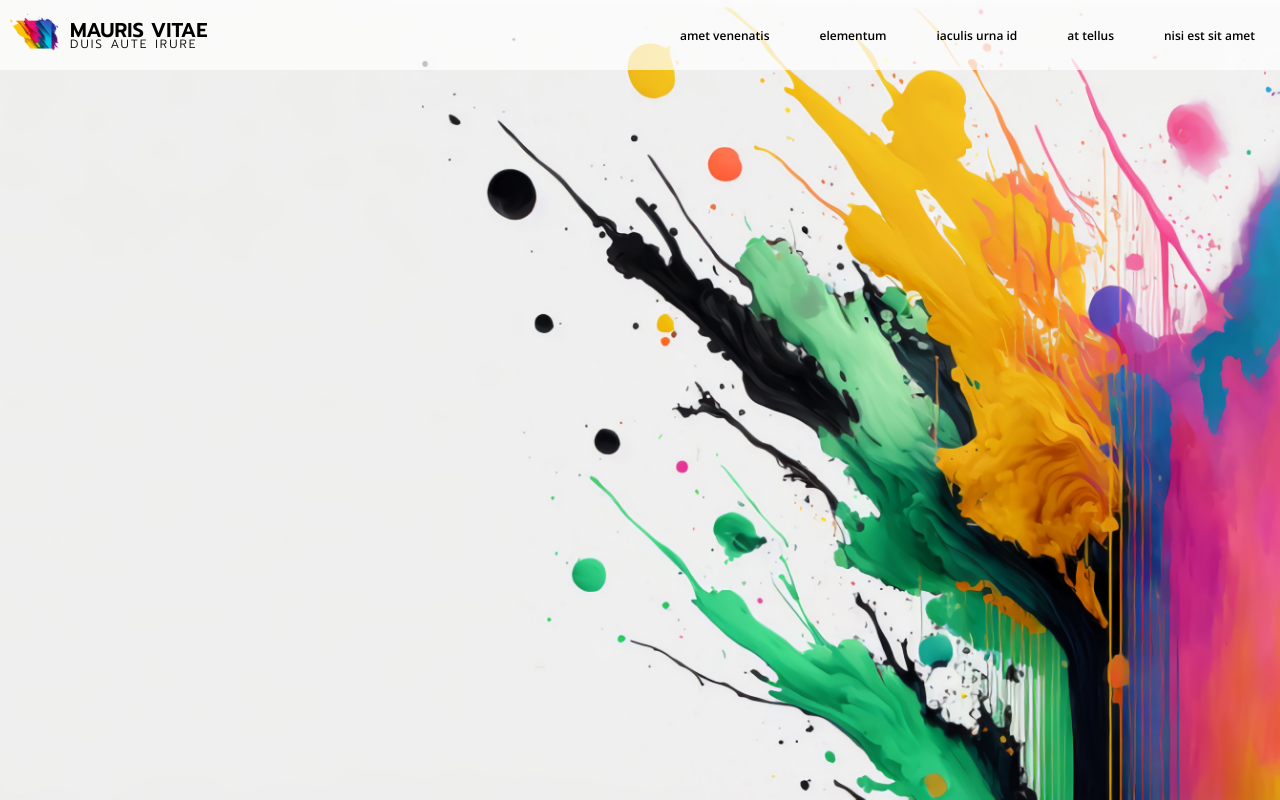
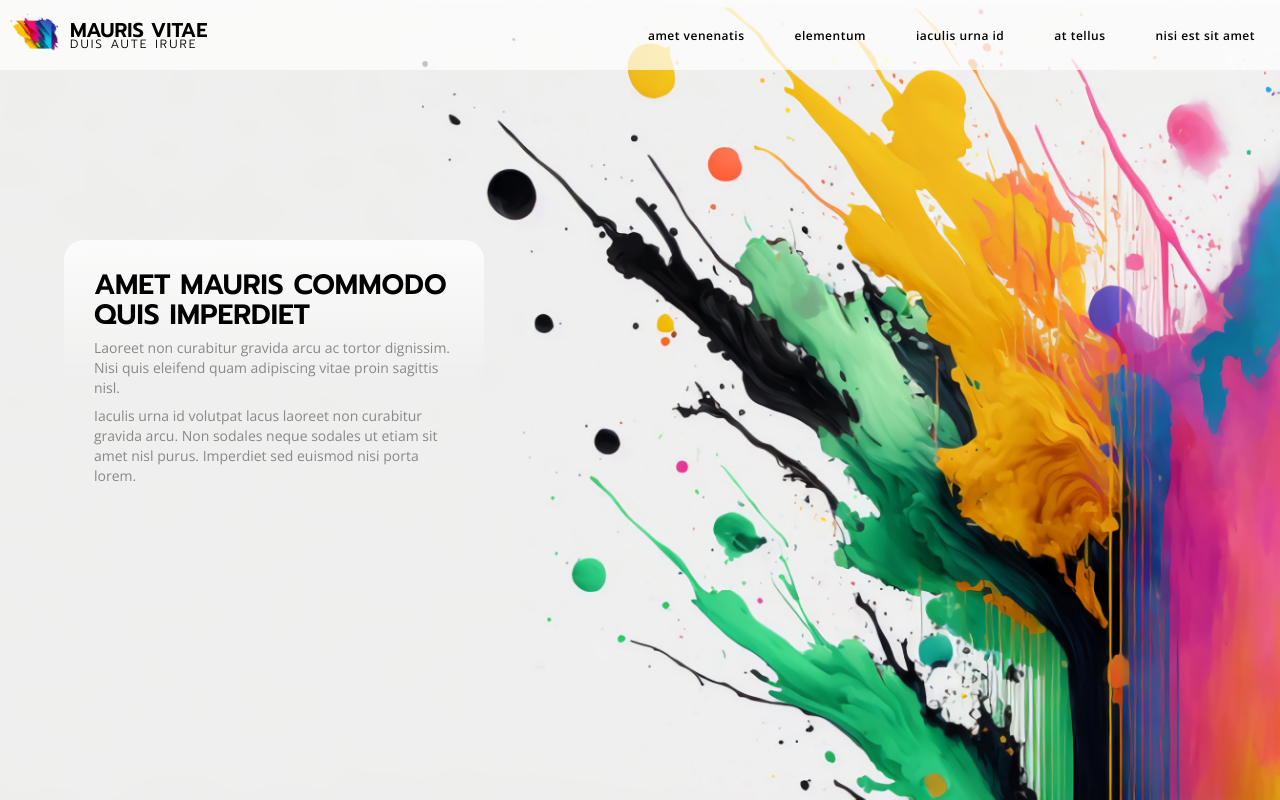
Before and after one commit to Jeff0Brewer/paint-layout, a Next.js app: page / in a window 1280 px wide. Built offline with nearby package versions, Linux system fonts and the light colour scheme.

Commit message:
init intro component

```diff
--- /dev/null
+++ b/components/intro.tsx
@@ -0,0 +1,21 @@
+import React from 'react'
+import styles from '../styles/Intro.module.css'
+
+const Intro = () => {
+    return (
+        <article className={styles.intro}>
+            <h1>Amet mauris commodo quis imperdiet</h1>
+            <p>
+                Laoreet non curabitur gravida arcu ac tortor dignissim. Nisi quis eleifend quam
+                adipiscing vitae proin sagittis nisl.
+            </p>
+            <p>
+                Iaculis urna id volutpat lacus laoreet non curabitur gravida arcu. Non sodales
+                neque sodales ut etiam sit amet nisl purus. Imperdiet sed euismod nisi porta
+                lorem.
+            </p>
+        </article>
+    )
+}
+
+export default Intro
--- a/pages/index.tsx
+++ b/pages/index.tsx
@@ -2,6 +2,7 @@ import React from 'react'
 import Head from 'next/head'
 import Image from 'next/image'
 import Nav from '../components/nav'
+import Intro from '../components/intro'
 import styles from '../styles/Home.module.css'
 
 export default function Home () {
@@ -21,6 +22,7 @@ export default function Home () {
                     fill
                     priority
                 />
+                <Intro />
             </section>
         </>
     )
--- a/styles/Home.module.css
+++ b/styles/Home.module.css
@@ -3,6 +3,7 @@
     z-index: 1;
     width: 100vw;
     height: var(--vh);
+    padding: min(calc(100px + 15vw), 30vh) max(calc((100vw - var(--content-max))/2), 5vw);
 }
 
 .graphic {
--- /dev/null
+++ b/styles/Intro.module.css
@@ -0,0 +1,28 @@
+.intro {
+    position: relative;
+    z-index: 2;
+    max-width: 420px;
+    padding: 30px;
+    border-radius: 20px;
+    background: linear-gradient(to bottom, rgba(255, 255, 255, .8) 0%, rgba(255, 255, 255, 0) 50%);
+}
+
+.intro > * {
+    margin-bottom: 8px;
+}
+
+.intro > h1 {
+    font-family: 'Prompt', sans-serif;
+    font-weight: 600;
+    text-transform: uppercase;
+    font-size: 28px;
+    line-height: 30px;
+}
+
+.intro > p {
+    font-family: 'Open Sans', sans-serif;
+    font-weight: 400;
+    font-size: 14px;
+    line-height: 20px;
+    color: #888;
+}
--- a/styles/Nav.module.css
+++ b/styles/Nav.module.css
@@ -1,6 +1,6 @@
 .nav {
     position: absolute;
-    z-index: 2;
+    z-index: 5;
     top: 0;
     left: 0;
     right: 0;
@@ -19,6 +19,7 @@
     font-family: 'Open Sans', sans-serif;
     font-weight: 600;
     font-size: 12px;
+    letter-spacing: .5px;
     text-transform: lowercase;
     margin: 0 25px;
 }
--- a/styles/globals.css
+++ b/styles/globals.css
@@ -1,7 +1,7 @@
-@import url('https://fonts.googleapis.com/css2?family=Open+Sans:wght@500;600&family=Prompt:wght@300;600&display=swap');
+@import url('https://fonts.googleapis.com/css2?family=Open+Sans:wght@400;600&family=Prompt:wght@300;600&display=swap');
 
 :root {
-    --content-max: 1400px;
+    --content-max: 1300px;
     --vh: 100vh;
 }
 
```
